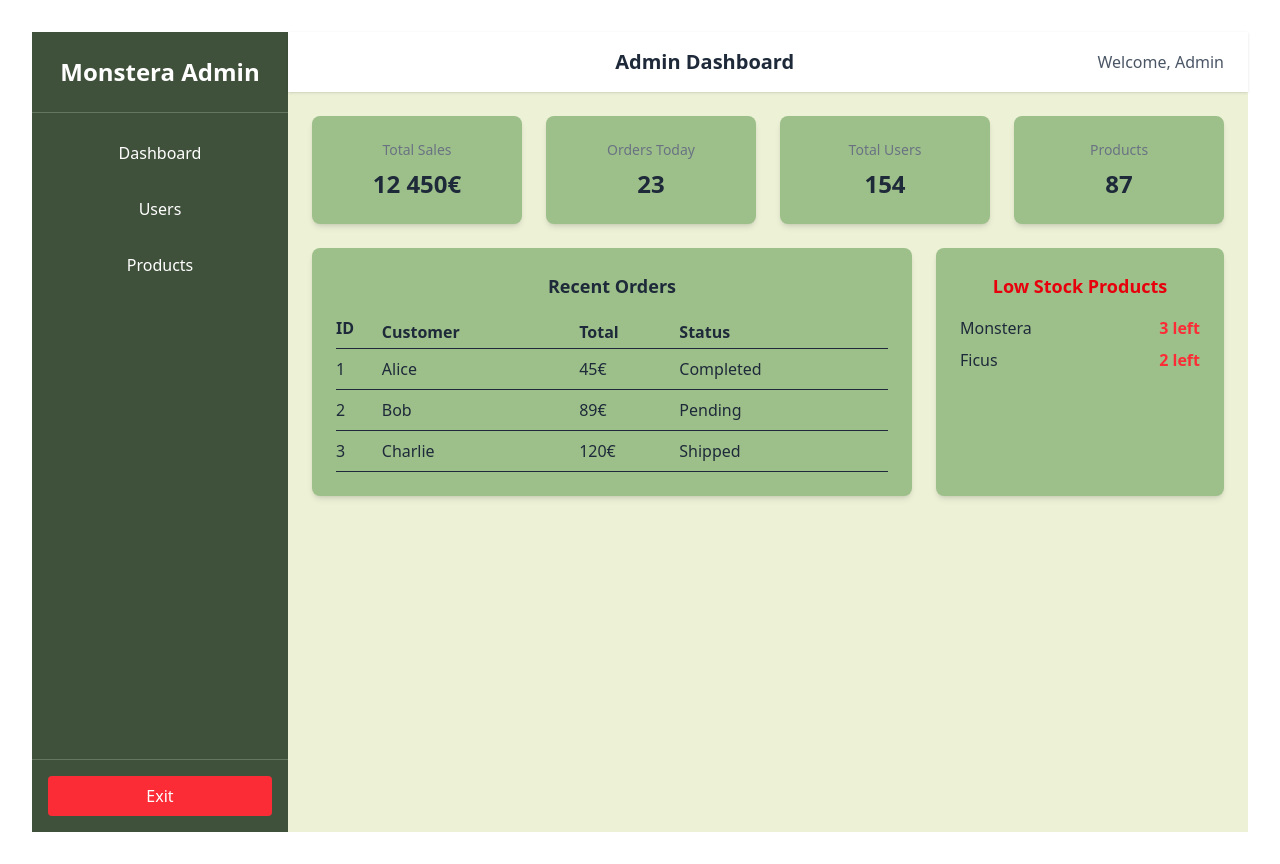
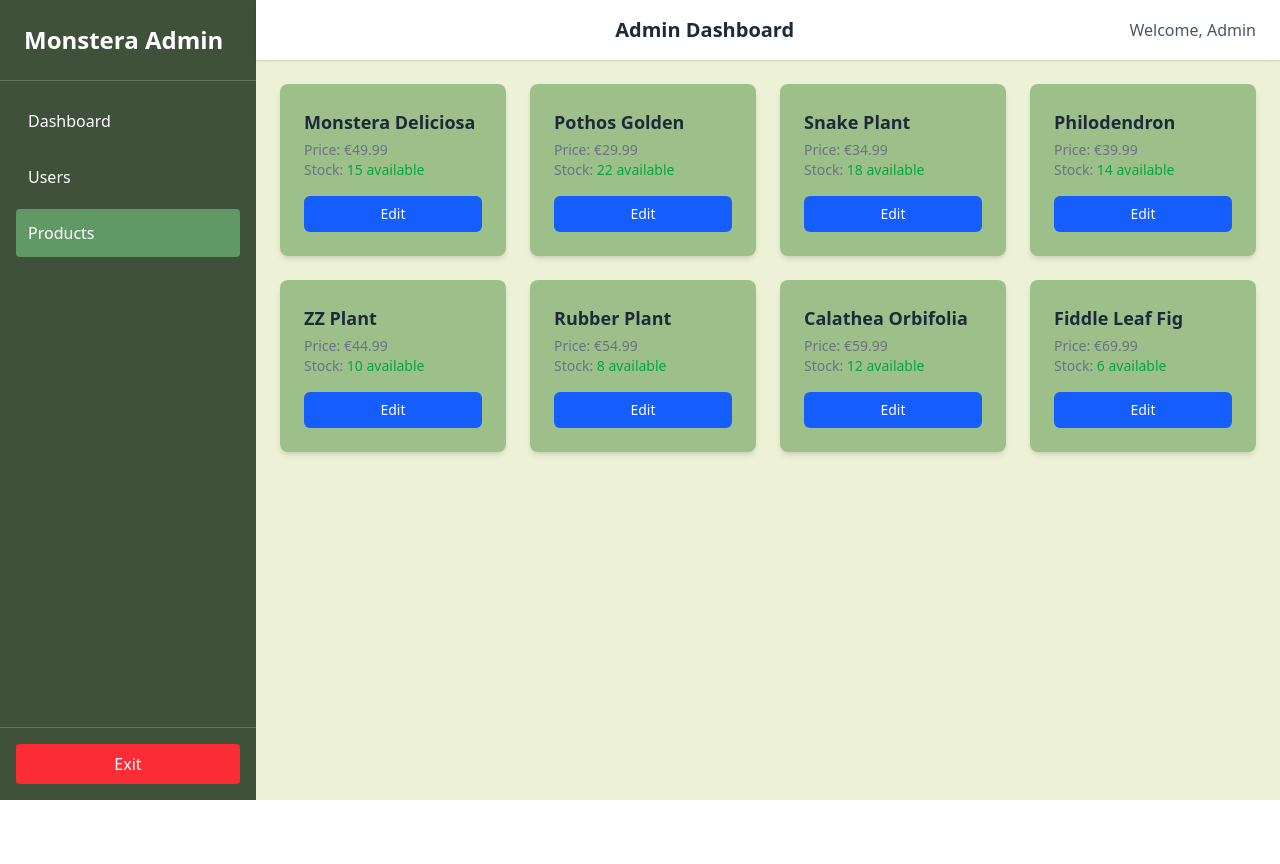
Before and after one commit to CNA-26/admin-frontend, a React (Vite) app in the folder admin-frontend/: page /products in a window 1280 px wide. After the commit the page ends 800 px from the top, so only its background shows below. Built offline with nearby package versions, Linux system fonts and the light colour scheme.

Commit message:
products page + router (css needed)

```diff
--- a/admin-frontend/package.json
+++ b/admin-frontend/package.json
@@ -11,7 +11,8 @@
   },
   "dependencies": {
     "react": "^19.2.0",
-    "react-dom": "^19.2.0"
+    "react-dom": "^19.2.0",
+    "react-router-dom": "^7.13.0"
   },
   "devDependencies": {
     "@eslint/js": "^9.39.1",
--- a/admin-frontend/src/App.tsx
+++ b/admin-frontend/src/App.tsx
@@ -1,8 +1,16 @@
-import './App.css'
-import AdminDashboard from './pages/AdminDashboard'
+import { BrowserRouter, Routes, Route } from "react-router-dom";
+import AdminDashboard from "./pages/AdminDashboard";
+import Products from "./pages/products";
 
 function App() {
-  return <AdminDashboard />;
+  return (
+    <BrowserRouter>
+      <Routes>
+        <Route path="/" element={<AdminDashboard />} />
+        <Route path="/products" element={<Products />} />
+      </Routes>
+    </BrowserRouter>
+  );
 }
 
 export default App;
--- a/admin-frontend/src/components/Sidebar.tsx
+++ b/admin-frontend/src/components/Sidebar.tsx
@@ -1,3 +1,5 @@
+import { NavLink } from "react-router-dom";
+
 const Sidebar = () => {
   return (
     <aside className="w-64 min-h-screen bg-[var(--color-sidebar)] text-white flex flex-col">
@@ -6,15 +8,28 @@ const Sidebar = () => {
       </div>
 
       <nav className="flex-1 p-4 space-y-2">
-        <a className="block p-3 rounded hover:bg-[var(--color-sidebar-hover)] transition">
+        <NavLink
+          to="/"
+          className={({ isActive }) =>
+            `block p-3 rounded hover:bg-[var(--color-sidebar-hover)] transition ${isActive ? "bg-[var(--color-sidebar-hover)]" : ""
+            }`
+          }
+        >
           Dashboard
-        </a>
+        </NavLink>
         <a className="block p-3 rounded hover:bg-[var(--color-sidebar-hover)] transition">
           Users
         </a>
-        <a className="block p-3 rounded hover:bg-[var(--color-sidebar-hover)] transition">
+        <NavLink
+          to="/products"
+          className={({ isActive }) =>
+            `block p-3 rounded hover:bg-[var(--color-sidebar-hover)] transition ${
+              isActive ? "bg-[var(--color-sidebar-hover)]" : ""
+            }`
+          }
+        >
           Products
-        </a>
+        </NavLink>
       </nav>
 
       <div className="p-4 border-t border-white/20">
--- /dev/null
+++ b/admin-frontend/src/components/modal.tsx
@@ -0,0 +1,36 @@
+import type { ReactNode } from "react";
+
+
+interface ModalProps {
+  isOpen: boolean;
+  onClose: () => void;
+  children: ReactNode;
+}
+
+const Modal = ({ isOpen, onClose, children }: ModalProps) => {
+  if (!isOpen) return null;
+
+  return (
+    <div className="fixed inset-0 z-50 flex items-center justify-center">
+      {/* Overlay */}
+      <div
+        className="absolute inset-0 bg-black/50"
+        onClick={onClose}
+      />
+
+      {/* Modal content */}
+      <div className="relative bg-white rounded-lg shadow-lg w-full max-w-md p-6 z-10">
+        {children}
+
+        <button
+          onClick={onClose}
+          className="mt-4 text-sm text-gray-500 hover:text-gray-700"
+        >
+          Close
+        </button>
+      </div>
+    </div>
+  );
+};
+
+export default Modal;
--- /dev/null
+++ b/admin-frontend/src/components/products/productCard.tsx
@@ -0,0 +1,71 @@
+import { useState } from "react";
+import Modal from "../modal.tsx";
+
+interface ProductCardProps {
+    name: string;
+    price: string;
+    stock: number;
+}
+
+const ProductCard = ({ name, price, stock }: ProductCardProps) => {
+    const [isModalOpen, setIsModalOpen] = useState(false);
+
+    return (
+        <>
+            <div className="bg-[var(--color-card)] shadow-md shadow-black/10 rounded-lg p-6 flex flex-col justify-between">
+                <div>
+                    <h3 className="text-lg font-semibold">{name}</h3>
+                    <p className="text-gray-500 text-sm mt-1">Price: {price}</p>
+                    <p className="text-gray-500 text-sm">
+                        Stock:{" "}
+                        <span
+                            className={`font-medium ${stock > 0 ? "text-green-600" : "text-red-600"
+                                }`}
+                        >
+                            {stock > 0 ? `${stock} available` : "Out of stock"}
+                        </span>
+                    </p>
+                </div>
+
+                <button
+                    className="mt-4 bg-blue-600 hover:bg-blue-700 text-white text-sm font-medium py-2 px-4 rounded-md transition"
+                    onClick={() => setIsModalOpen(true)}
+                >
+                    Edit
+                </button>
+            </div>
+
+            <Modal
+                isOpen={isModalOpen}
+                onClose={() => setIsModalOpen(false)}
+            >
+                <h2 className="text-lg font-semibold mb-4">Edit Product</h2>
+
+                {/* Example form (not functional yet) */}
+                <div className="space-y-3">
+                    <input
+                        type="text"
+                        defaultValue={name}
+                        className="w-full border rounded-md px-3 py-2 text-sm"
+                    />
+                    <input
+                        type="text"
+                        defaultValue={price}
+                        className="w-full border rounded-md px-3 py-2 text-sm"
+                    />
+                    <input
+                        type="number"
+                        defaultValue={stock}
+                        className="w-full border rounded-md px-3 py-2 text-sm"
+                    />
+                </div>
+
+                <button className="mt-4 bg-green-600 hover:bg-green-700 text-white text-sm font-medium py-2 px-4 rounded-md transition">
+                    Save Changes
+                </button>
+            </Modal>
+        </>
+    );
+};
+
+export default ProductCard;
--- /dev/null
+++ b/admin-frontend/src/pages/products.tsx
@@ -0,0 +1,21 @@
+import AdminLayout from "../layout/AdminLayout";
+import ProductCard from "../components/products/productCard";
+
+const products = () => {
+    return(
+        <AdminLayout>
+            <div className="grid grid-cols-4 gap-6 mb-6">
+                <ProductCard name="Monstera Deliciosa" price="€49.99" stock={15}/>
+                <ProductCard name="Pothos Golden" price="€29.99" stock={22}/>
+                <ProductCard name="Snake Plant" price="€34.99" stock={18}/>
+                <ProductCard name="Philodendron" price="€39.99" stock={14}/>
+                <ProductCard name="ZZ Plant" price="€44.99" stock={10}/>
+                <ProductCard name="Rubber Plant" price="€54.99" stock={8}/>
+                <ProductCard name="Calathea Orbifolia" price="€59.99" stock={12}/>
+                <ProductCard name="Fiddle Leaf Fig" price="€69.99" stock={6}/>
+            </div>
+        </AdminLayout>
+    )
+}
+
+export default products;
```
Also changed, not shown: 1 other file (tests, documents, lock files or other folders).
